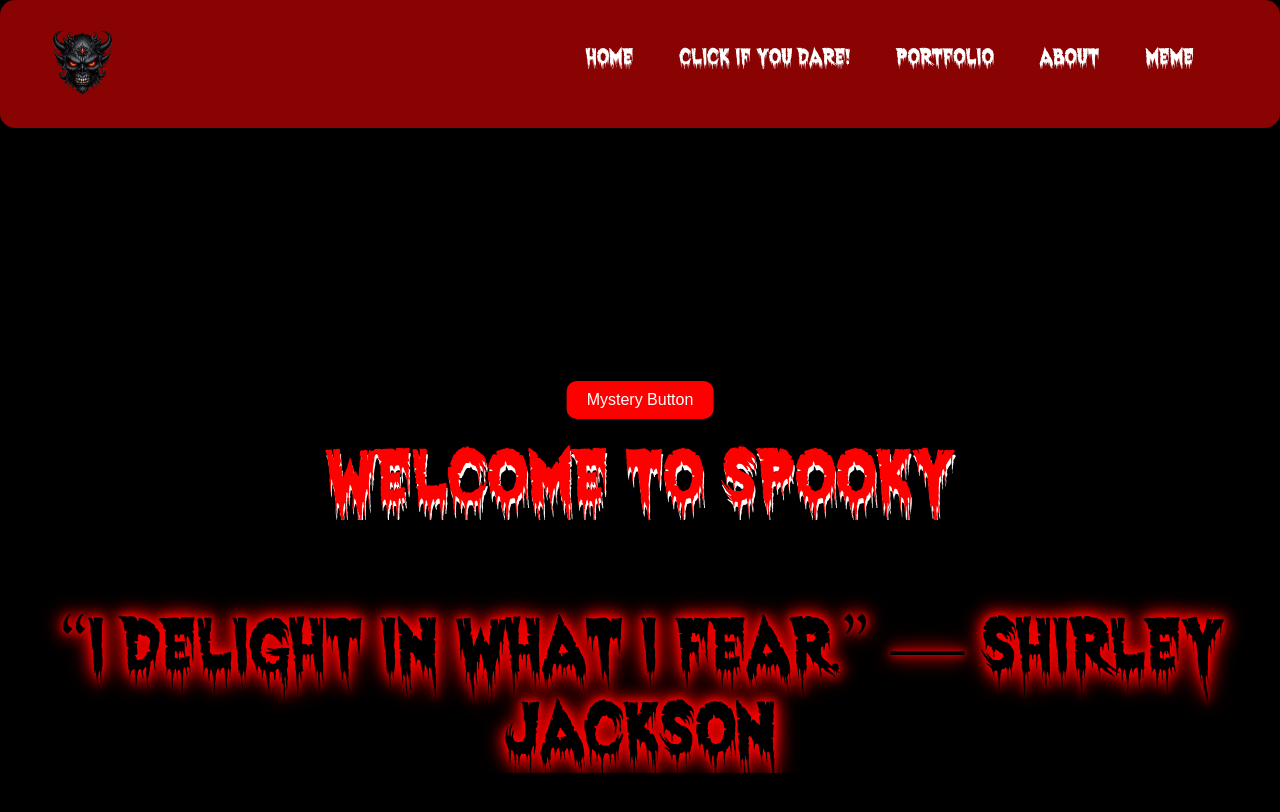
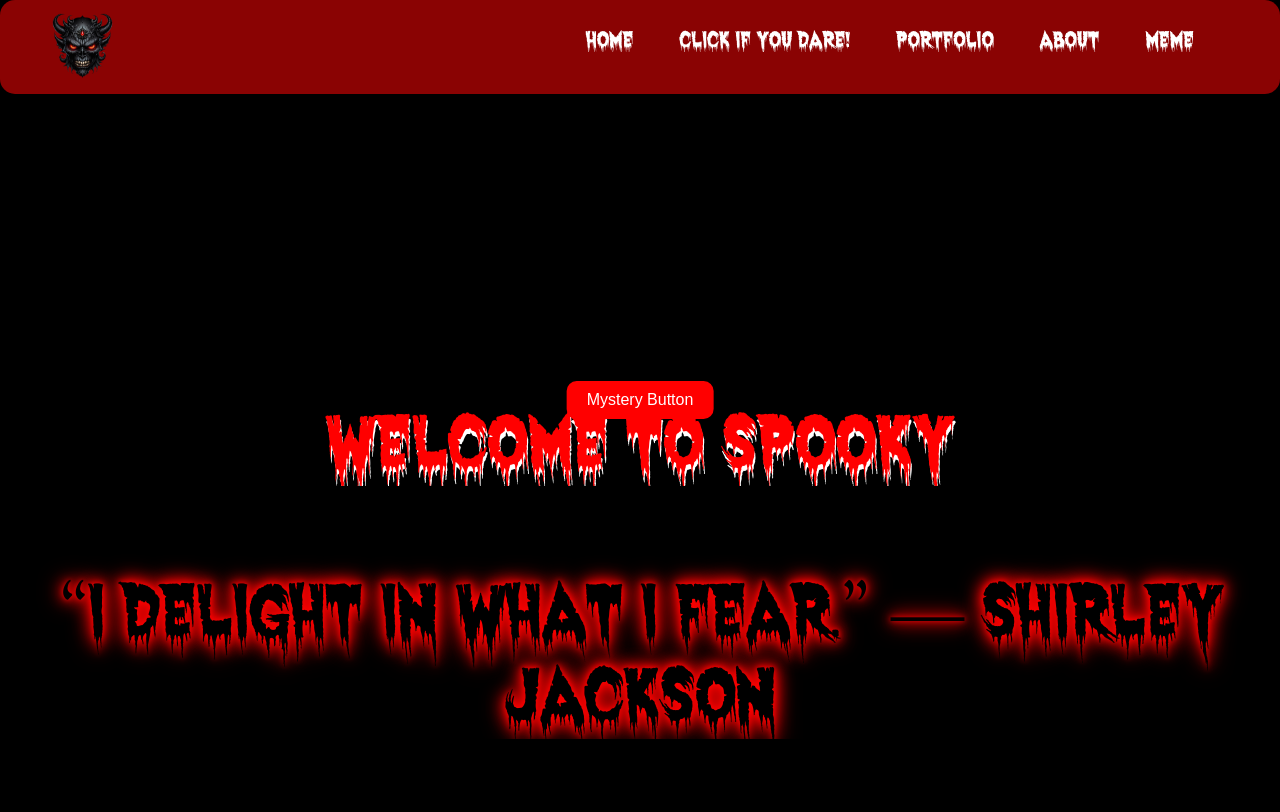
Before and after one commit to sillywilly21/spookydookie, a plain HTML site: page index.html in a window 1280 px wide. Drawn offline with Linux system fonts and the light colour scheme.

Commit message:
Update style.css

```diff
--- a/style.css
+++ b/style.css
@@ -6,7 +6,7 @@
 
 .nav-bar {
   background-color: #8a0303;
-  padding: 20px 40px;
+  padding: 3px 40px;
   height: 88px;
   font-family: myFirstFont;
   border-radius: 15px;
```
